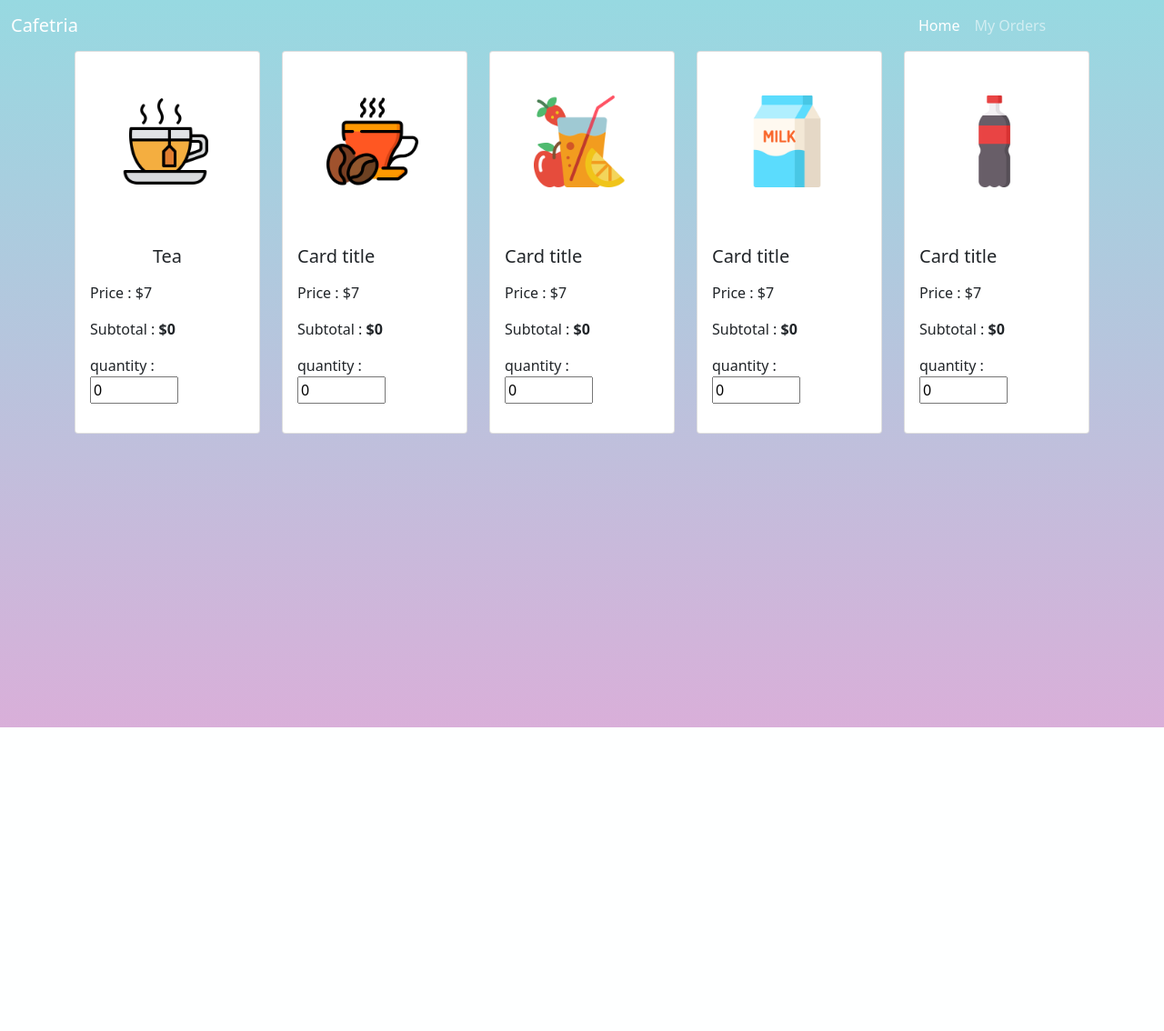
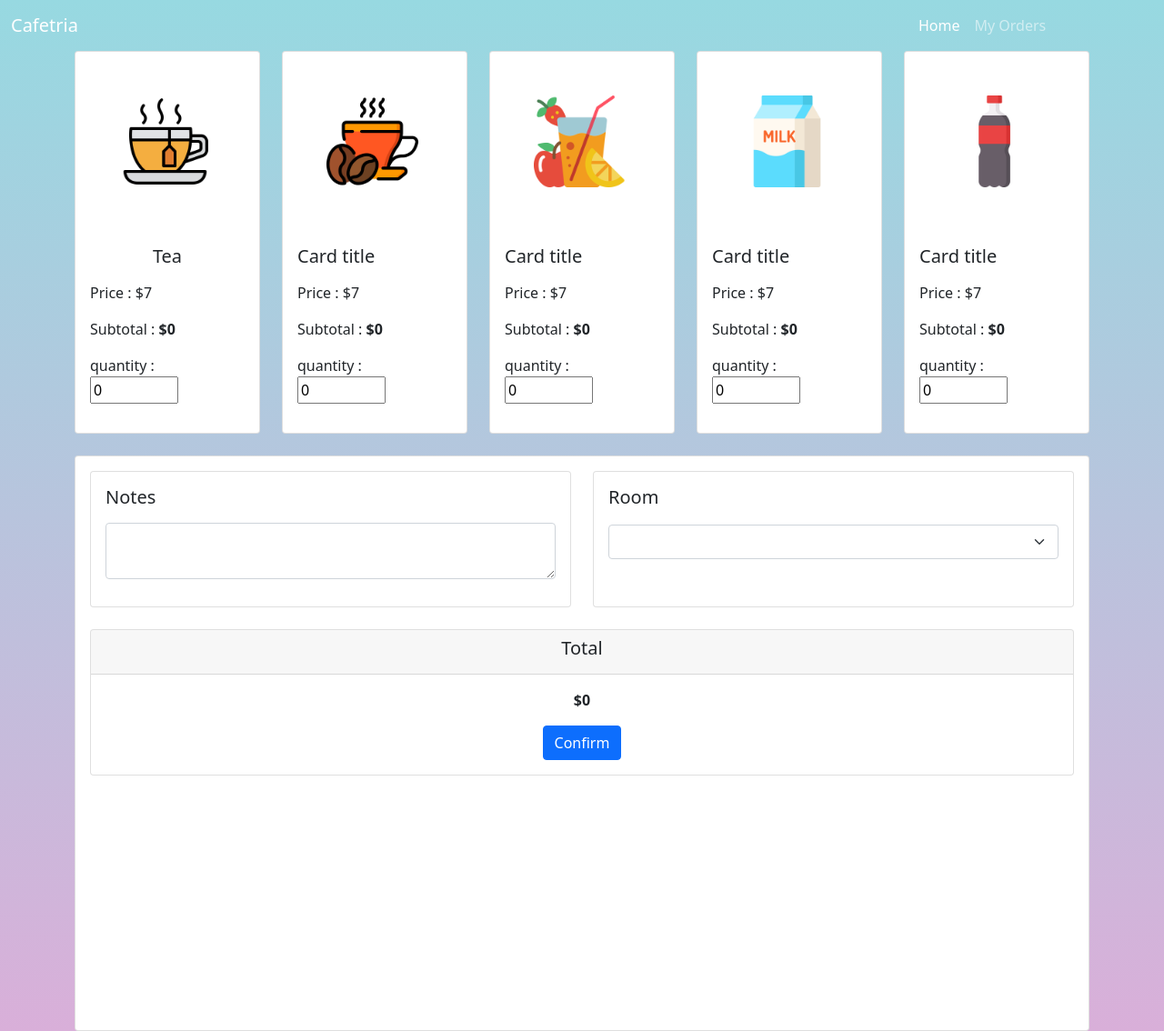
Before and after one commit to yasminemohammed/PHP_Team5, a PHP site: the page made by frontend_design/users view/userhome.php in a window 1280 px wide. Shown: the whole page at 91% size. Before the commit the page ends 800 px from the top, so only its background shows below. Run offline with PHP 8.4, Linux system fonts and the light colour scheme; some libraries are stand-ins or nearby versions.

Commit message:
user home

```diff
--- a/frontend_design/users view/userhome.php
+++ b/frontend_design/users view/userhome.php
@@ -25,6 +25,13 @@
       .img{
         width:50%;
       }
+
+      .wi{
+        height:150px;
+      }
+      .mar{
+        margin-top:18px;
+      }
     </style>
   </head>
 <body>
@@ -32,7 +39,7 @@
     <script src="https://cdn.jsdelivr.net/npm/@popperjs/core@2.10.2/dist/umd/popper.min.js" integrity="sha384-7+zCNj/IqJ95wo16oMtfsKbZ9ccEh31eOz1HGyDuCQ6wgnyJNSYdrPa03rtR1zdB" crossorigin="anonymous"></script>
     <script src="https://cdn.jsdelivr.net/npm/bootstrap@5.1.3/dist/js/bootstrap.min.js" integrity="sha384-QJHtvGhmr9XOIpI6YVutG+2QOK9T+ZnN4kzFN1RtK3zEFEIsxhlmWl5/YESvpZ13" crossorigin="anonymous"></script>
 
-    <section class="vh-100" style="background-color: #D9AFD9;
+    <section  style=" height:100%;background-color: #D9AFD9;
         background-image: linear-gradient(0deg, #D9AFD9 0%, #97D9E1 100%);">
 
 
@@ -108,7 +115,7 @@
       </div>
       <div class="quantity">
       <span>quantity : </span>
-      <input type="number" class="num" oninput="calc(0)" min="0" max="100" value="0" />
+      <input type="number" class="num" oninput="calc(1)" min="0" max="100" value="0" />
       </div>
 
       </p>
@@ -128,7 +135,7 @@
       </div>
       <div class="quantity">
       <span>quantity : </span>
-      <input type="number" class="num" oninput="calc(0)" min="0" max="100" value="0" />
+      <input type="number" class="num" oninput="calc(2)" min="0" max="100" value="0" />
       </div>
 
       </p>
@@ -148,7 +155,7 @@
       </div>
       <div class="quantity">
       <span>quantity : </span>
-      <input type="number" class="num" oninput="calc(0)" min="0" max="100" value="0" />
+      <input type="number" class="num" oninput="calc(3)" min="0" max="100" value="0" />
       </div>
 
       </p>
@@ -168,7 +175,7 @@
         </div>
         <div class="quantity">
         <span>quantity : </span>
-        <input type="number" class="num" oninput="calc(0)" min="0" max="100" value="0" />
+        <input type="number" class="num" oninput="calc(4)" min="0" max="100" value="0" />
         </div>
 
         </p>
@@ -177,6 +184,80 @@
   </div>
 </div>
 
+<div class="card">
+  <div class="card-body">
+
+  <div class="row g-4">
+  <div class="col-6">
+    <div class="card wi">
+      <div class="card-body">
+        <h5 class="card-title">Notes</h5>
+        <p class="card-text">
+
+         <div class="mb-3">
+          <textarea class="form-control" id="exampleFormControlTextarea1" rows="2"></textarea>
+         </div>
+
+        </p>
+      </div>
+    </div>
+  </div>
+  <div class="col-6">
+    <div class="card wi">
+      <div class="card-body">
+        <h5 class="card-title">Room</h5>
+        <p class="card-text">
+        <select class="form-select mar" aria-label="Default select example">
+        <option selected></option>
+        <option value="1">1</option>
+        <option value="2">2</option>
+        <option value="3">3</option>
+        <option value="4">4</option>
+        <option value="5">5</option>
+        <option value="6">6</option>
+        <option value="7">7</option>
+        <option value="8">8</option>
+        <option value="9">9</option>
+        <option value="10">10</option>
+        <option value="11">11</option>
+        <option value="12">12</option>
+       </select>
+
+        </p>
+
+      </div>
+    </div>
+  </div>
+    </div>
+
+
+    <div class="card text-center mt-4">
+  <div class="card-header">
+  <h5 class="card-title">Total</h5>
+  </div>
+  <div class="card-body">
+    <p class="card-text">
+    <b>$<span class="summ">0</span></b>
+
+    </p>
+    <a href="#" class="btn btn-primary">Confirm</a>
+  </div>
+
+
+  </div>
+</div>
+<br>
+<br>
+<br>
+<br>
+<br>
+<br>
+<br>
+<br>
+<br>
+<br>
+<br>
+
 
 
 
@@ -184,12 +265,18 @@
 
       <script>
         function calc(n) {
-        var price = document.getElementsByClassName("item_price")[n].innerHTML;
-        var numofitems = document.getElementsByClassName("num")[n].value;
-        var total = parseFloat(price) * numofitems;
+        let price = document.getElementsByClassName("item_price")[n].innerHTML;
+        let numofitems = document.getElementsByClassName("num")[n].value;
+        let total = parseFloat(price) * numofitems;
         if (!isNaN(total))
           document.getElementsByClassName("total")[n].innerHTML = total;
 }
+
+
+
+
+
+
       </script>
 
 </body>
```
Also changed, not shown: frontend_design/admin view/userorder.php (added).
